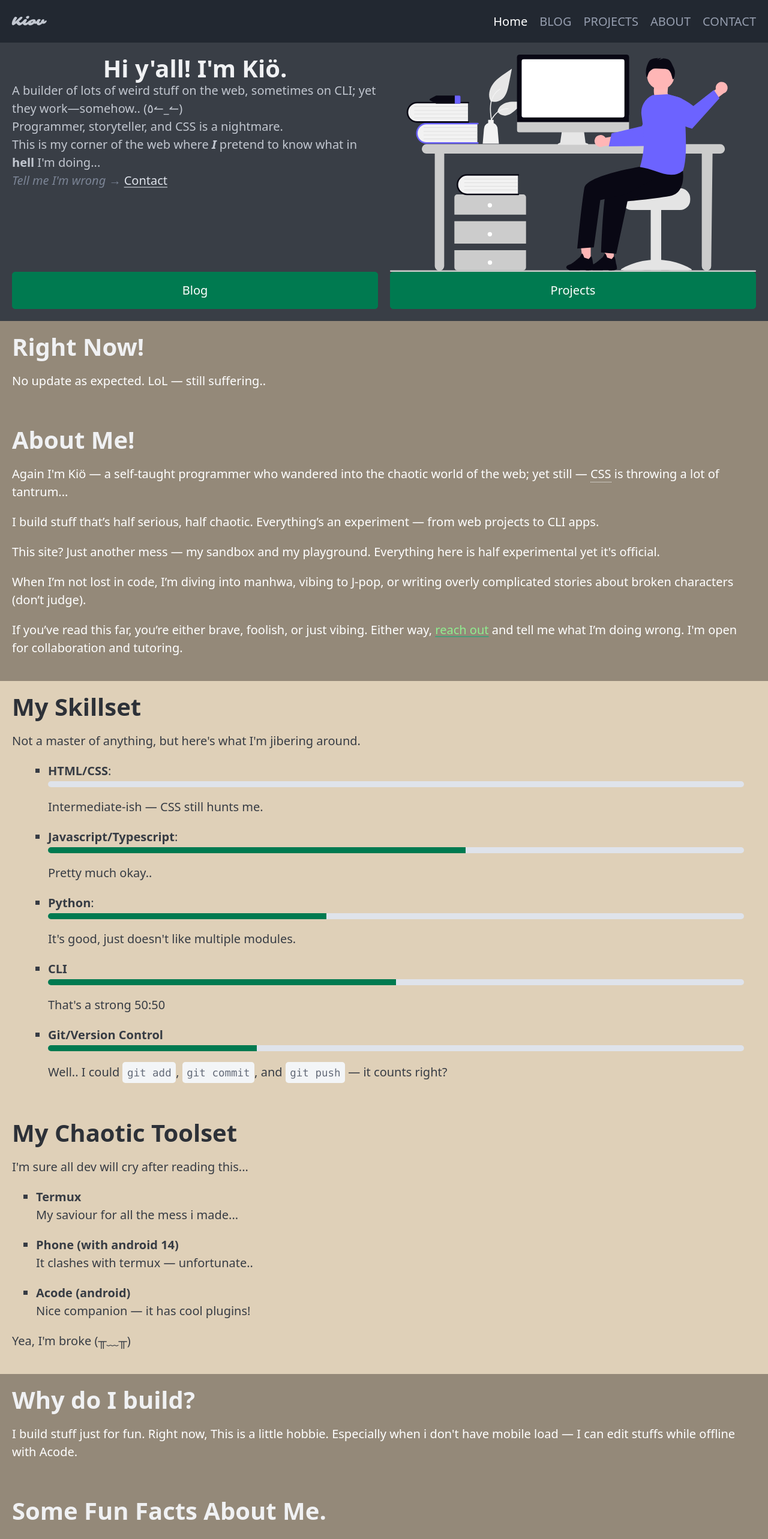
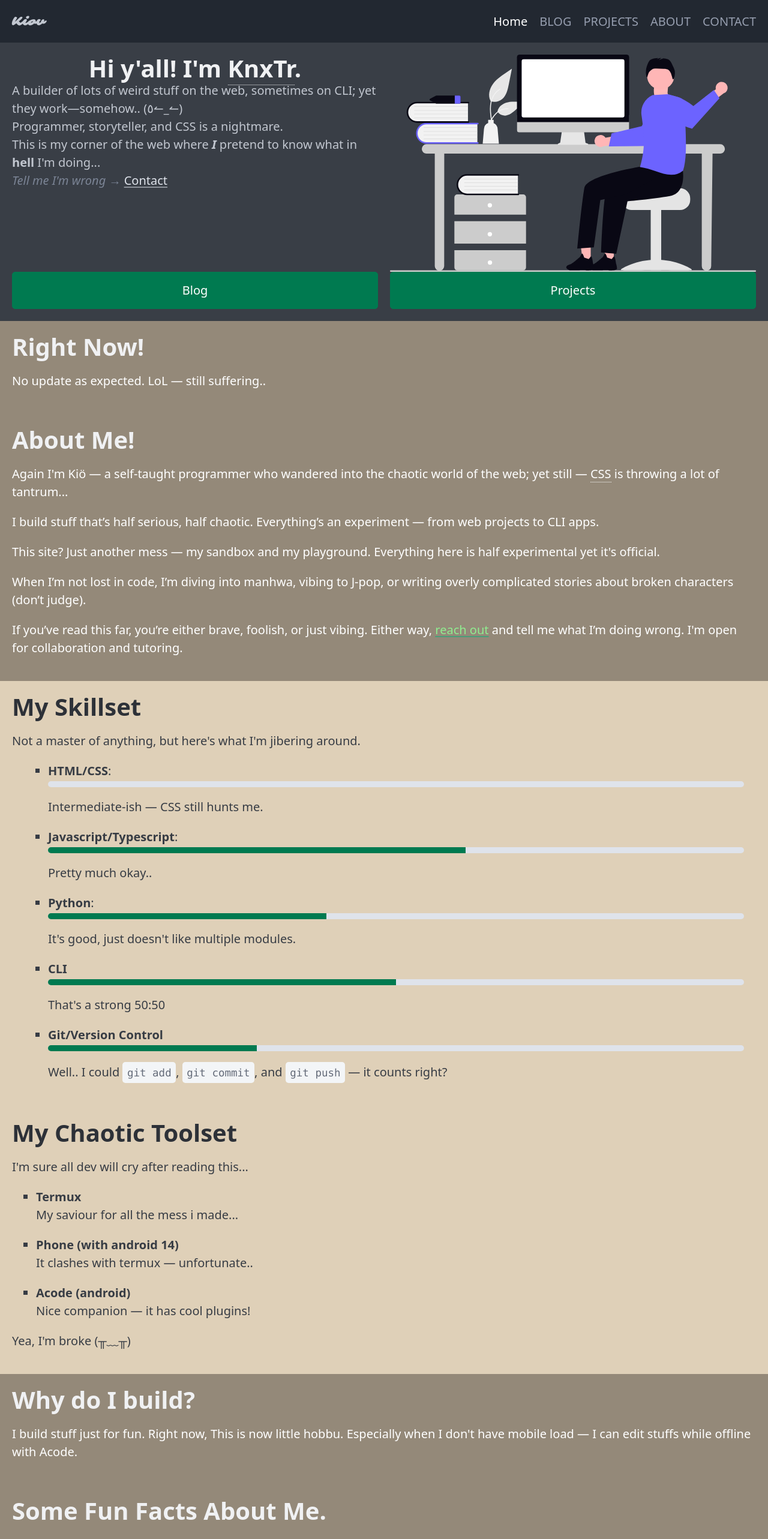
Before and after one commit to Kanester/portfolio, a SvelteKit app: page / in a window 1280 px wide. Shown: the top 2565 px of the page at 60% size. Built offline with nearby package versions, Linux system fonts and the light colour scheme.

Commit message:
--no-message

```diff
--- a/src/routes/+layout.svelte
+++ b/src/routes/+layout.svelte
@@ -15,7 +15,7 @@
 </main>
 
 <footer class="container-fluid" data-theme="dark">
-  <p>&copy; 2025 Made by Kanester(Kiö). All rights reserved.</p>
+  <p>&copy; 2025 Made by Kanester(KnxTr). All rights reserved.</p>
   <p>Links</p>
   <Links />
   <p>Built with svelte + termux</p>
--- a/src/routes/+page.svelte
+++ b/src/routes/+page.svelte
@@ -2,7 +2,7 @@
 <section class="bg-primary container-fluid" data-theme="dark">
   <div class="grid gap-md">
     <hgroup>
-      <h1 style="text-align: center">Hi y'all! I'm Kiö.</h1>
+      <h1 style="text-align: center">Hi y'all! I'm <abbr title="Call me Kio or Kanester">KnxTr</abbr>.</h1>
       <p>
         A builder of lots of weird stuff on the web, sometimes on CLI; yet they
         work—somehow.. (&#x2060;&#x665;&#x2060;&#x21BC;&#x2060;_&#x2060;&#x21BC;&#x2060;)
@@ -115,7 +115,7 @@
 <!-- WHY? JUST WHY? -->
 <section class="bg-secondary container-fluid" id="why" data-theme="dark">
   <h1>Why do I build?</h1>
-  <p>I build stuff just for fun.  Right now, This is a little hobbie. Especially when i don't have mobile load — I can edit stuffs while offline with Acode.</p>
+  <p>I build stuff just for fun.  Right now, This is now little hobbu. Especially when I don't have mobile load — I can edit stuffs while offline with Acode.</p>
 </section>
 
 <!-- Fun, yeah Fun; very fun -->
--- a/src/styles/global.scss
+++ b/src/styles/global.scss
@@ -1,5 +1,6 @@
 @use '@picocss/pico/scss/pico' as pico with (
-	$theme-color: 'jade'
+	$theme-color: 'jade',
+	$enable-responsive-spacings: true
 );
 
 @use './fonts';
```
